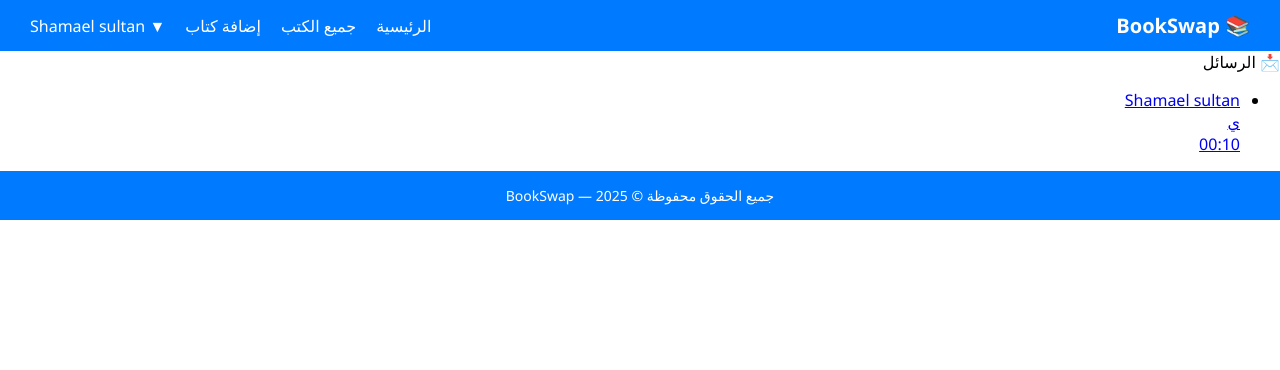
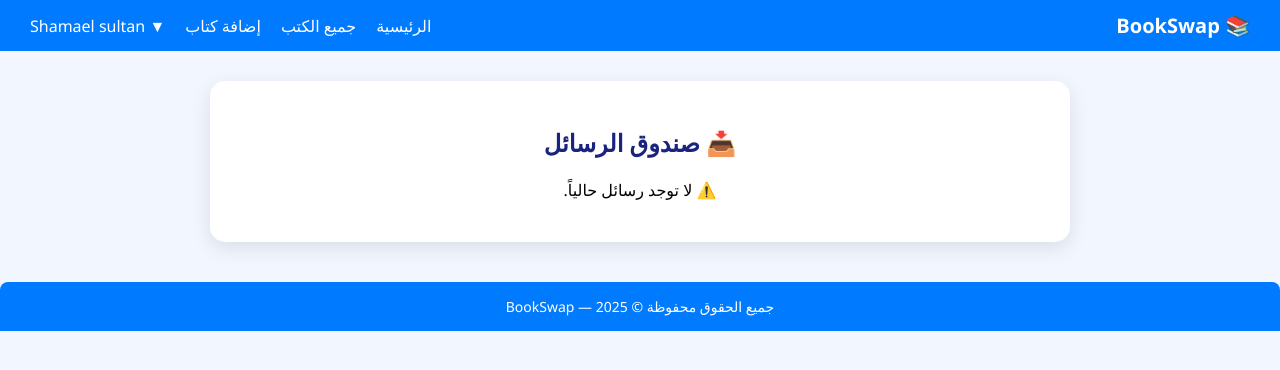
Before and after one commit to shamael203/graduation-project, a PHP site: page /backend/inbox.php in a window 1280 px wide. Shown: the top 370 px of the page. Run offline with PHP 8.4, Linux system fonts and the light colour scheme; a user stored in the database is signed in; data comes from the database, SQL or seed files in the repository.

Commit message:
Update inbox.php

```diff
--- a/backend/inbox.php
+++ b/backend/inbox.php
@@ -7,43 +7,76 @@
     exit;
 }
 
-$me = (int) $_SESSION['user_id'];
+$user_id = $_SESSION['user_id'];
 
-// جلب آخر رسالة مع كل مستخدم
-$sql = "
-    SELECT u.id, u.name, m.message, m.date
-    FROM users u
-    JOIN messages m ON (u.id = m.sender_id OR u.id = m.receiver_id)
-    WHERE u.id != ?
-    AND m.id IN (
-        SELECT MAX(id) FROM messages
-        WHERE sender_id = u.id OR receiver_id = u.id
-    )
-    ORDER BY m.date DESC
-";
+// جلب الرسائل من قاعدة البيانات
+$sql = "SELECT m.id, m.sender_id, u.name AS sender_name, m.book_id, m.message, m.date
+        FROM messages m
+        JOIN users u ON m.sender_id = u.id
+        WHERE m.receiver_id = ?
+        ORDER BY m.date DESC";
 $stmt = $conn->prepare($sql);
-$stmt->bind_param("i", $me);
+$stmt->bind_param("i", $user_id);
 $stmt->execute();
 $result = $stmt->get_result();
+$messages = [];
+while ($row = $result->fetch_assoc()) {
+    $messages[] = $row;
+}
+$stmt->close();
 ?>
+<!DOCTYPE html>
+<html lang="ar">
+<head>
+<meta charset="UTF-8">
+<title>📥 صندوق الرسائل - BookSwap</title>
+<meta name="viewport" content="width=device-width, initial-scale=1">
+<style>
+body { font-family:"Tajawal", Arial, sans-serif; direction:rtl; background:#f2f6ff; margin:0; padding:0; }
+.navbar { display:flex; justify-content: space-between; align-items:center; background:#3f51b5; color:white; padding:15px 20px; position: sticky; top:0; box-shadow:0 2px 5px rgba(0,0,0,0.2); z-index:100; }
+.navbar h1 { margin:0; font-size:22px; }
+.nav-links { list-style:none; display:flex; gap:15px; padding:0; margin:0; align-items:center; }
+.nav-links li a { color:white; text-decoration:none; padding:6px 12px; border-radius:5px; font-weight:bold; }
+.nav-links li a:hover { background:#283593; }
+.user-dropdown { position: relative; }
+.user-dropdown-content { display:none; position:absolute; top:35px; right:0; background:white; color:#333; min-width:180px; border-radius:8px; box-shadow:0 4px 10px rgba(0,0,0,0.2); padding:10px; z-index:100; }
+.user-dropdown-content p { margin:0 0 10px 0; text-align:right; font-size:14px; }
+.user-dropdown-content a { display:block; text-decoration:none; color:#3f51b5; padding:8px; border-radius:5px; text-align:center; font-weight:bold; margin-bottom:5px; }
+.user-dropdown-content a.logout { background:red; color:white; }
+.user-dropdown-content a:hover { background:#e0e0ff; }
+.user-dropdown:hover .user-dropdown-content { display:block; }
+
+.container { max-width: 800px; margin: 30px auto; background: #fff; padding: 25px 30px; border-radius: 15px; box-shadow: 0 6px 20px rgba(0,0,0,0.1); }
+h2 { text-align:center; color:#1a237e; margin-bottom:20px; }
+.message-card { background:#f7f8ff; border:1px solid #d6d9ff; padding:15px 20px; border-radius:10px; margin-bottom:15px; transition: transform 0.2s ease, box-shadow 0.2s ease; }
+.message-card:hover { transform: translateY(-3px); box-shadow:0 6px 15px rgba(0,0,0,0.1); }
+.message-card p { margin:6px 0; font-size:15px; }
+.message-card .sender { font-weight:bold; color:#3f51b5; }
+.message-card .time { font-size:13px; color:#888; }
+footer { background:#3f51b5; color:white; text-align:center; padding:15px 20px; margin-top:40px; border-top-left-radius:8px; border-top-right-radius:8px; }
+</style>
+</head>
+<body>
 
 <?php include 'header.php'; ?>
 
-<div class="inbox-container">
-    <div class="inbox-header">📩 الرسائل</div>
-    <ul class="chat-list">
-      <?php while($row = $result->fetch_assoc()): ?>
-        <li>
-          <a href="chat.php?user=<?= $row['id'] ?>">
-            <div class="chat-info">
-              <div class="chat-name"><?= htmlspecialchars($row['name']) ?></div>
-              <div class="chat-message"><?= htmlspecialchars($row['message']) ?></div>
+<div class="container">
+    <h2>📥 صندوق الرسائل</h2>
+
+    <?php if (count($messages) > 0): ?>
+        <?php foreach ($messages as $msg): ?>
+            <div class="message-card">
+                <p class="sender">من: <?= htmlspecialchars($msg['sender_name']) ?></p>
+                <p><?= nl2br(htmlspecialchars($msg['message'])) ?></p>
+                <p class="time">📅 <?= date("d M Y H:i", strtotime($msg['date'])) ?></p>
             </div>
-            <div class="chat-date"><?= date("H:i", strtotime($row['date'])) ?></div>
-          </a>
-        </li>
-      <?php endwhile; ?>
-    </ul>
+        <?php endforeach; ?>
+    <?php else: ?>
+        <p style="text-align:center;">⚠️ لا توجد رسائل حالياً.</p>
+    <?php endif; ?>
 </div>
 
 <?php include 'footer.php'; ?>
+
+</body>
+</html>
```
